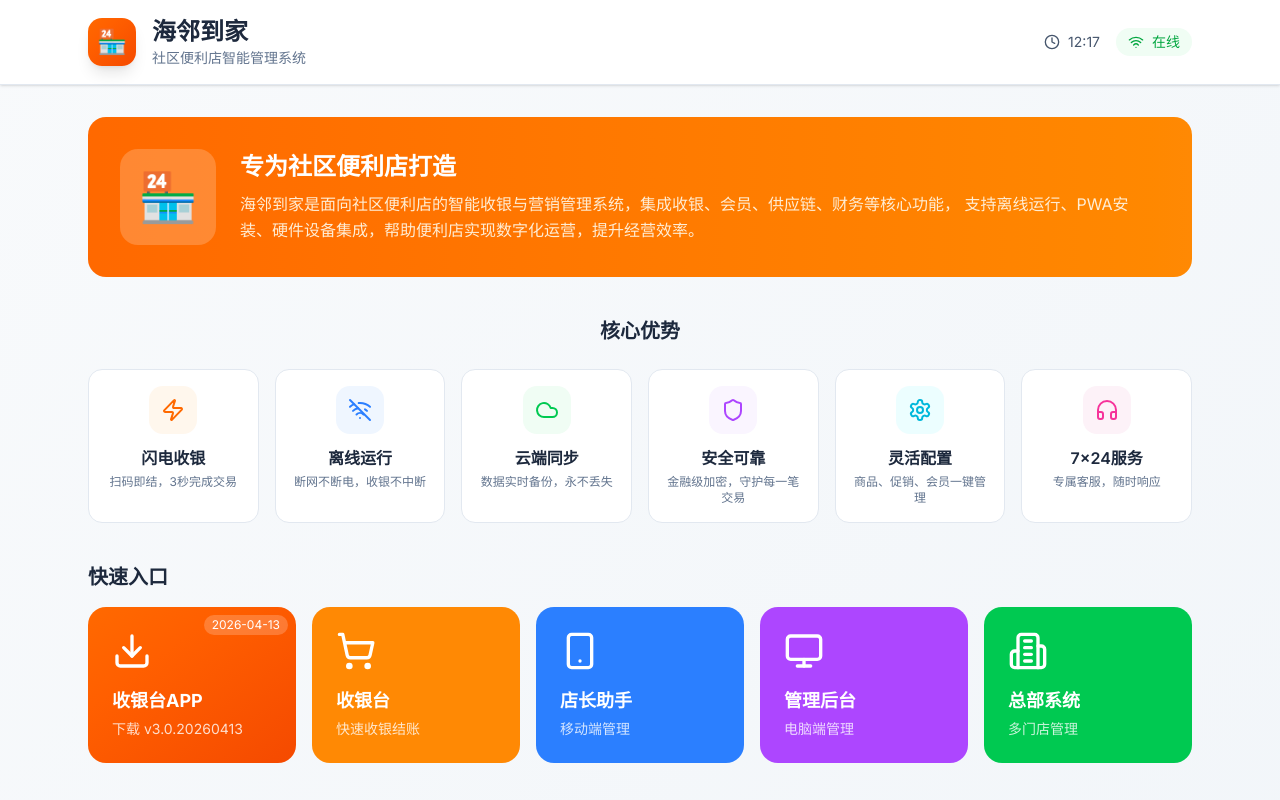
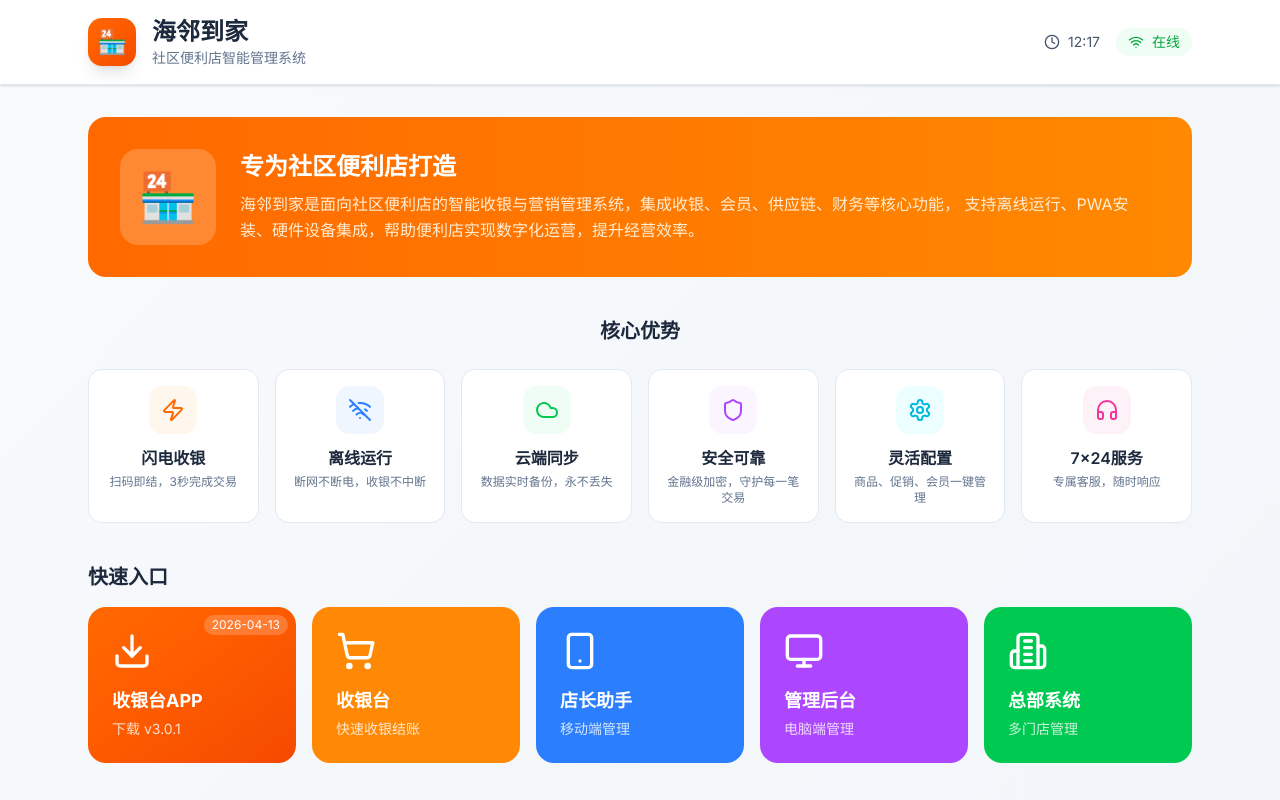
Before and after one commit to hlyg365/hailin-pos, a Next.js app: page / in a window 1280 px wide. Shown: the top 800 px of the page. Built offline with nearby package versions, Linux system fonts and the light colour scheme.

Commit message:
feat: 简化APK版本号为3.0.1格式

```diff
--- a/public/apk-config.json
+++ b/public/apk-config.json
@@ -1,6 +1,6 @@
 {
-  "apkFileName": "hailin-pos-v3.0.20260413.apk",
-  "version": "v3.0.20260413",
+  "apkFileName": "hailin-pos-v3.0.1.apk",
+  "version": "3.0.1",
   "buildDate": "2026-04-13",
-  "downloadUrl": "/hailin-pos-v3.0.20260413.apk"
+  "downloadUrl": "/hailin-pos-v3.0.1.apk"
 }
--- a/src/app/page.tsx
+++ b/src/app/page.tsx
@@ -28,18 +28,18 @@ import {
  * - 浏览器访问 → 显示综合首页
  */
 
-// APK配置 - 每次更新APP后必须修改此配置
+// APK配置 - 每次更新APP后手动递增版本号
 const APK_CONFIG = {
-  fileName: 'hailin-pos-v3.0.20260413.apk',  // ← 更新APK时修改文件名（包含版本日期）
-  version: 'v3.0.20260413',                   // ← 更新APK时同步修改版本号
-  buildDate: '2026-04-13',                    // ← 构建日期
+  fileName: 'hailin-pos-v3.0.1.apk',  // ← 更新APK时修改文件名（递增版本号）
+  version: '3.0.1',                    // ← 更新APK时同步修改版本号（递增）
+  buildDate: '2026-04-13',             // ← 构建日期
 };
 
 const quickEntries = [
   {
     id: 'pos-app',
     title: '收银台APP',
-    subtitle: `下载 ${APK_CONFIG.version}`,
+    subtitle: `下载 v${APK_CONFIG.version}`,
     icon: Download,
     href: `/${APK_CONFIG.fileName}?v=${Date.now()}`,
     color: 'bg-gradient-to-br from-orange-500 to-orange-600',
```
Also changed, not shown: 1 other file (tests, documents, lock files or other folders).
